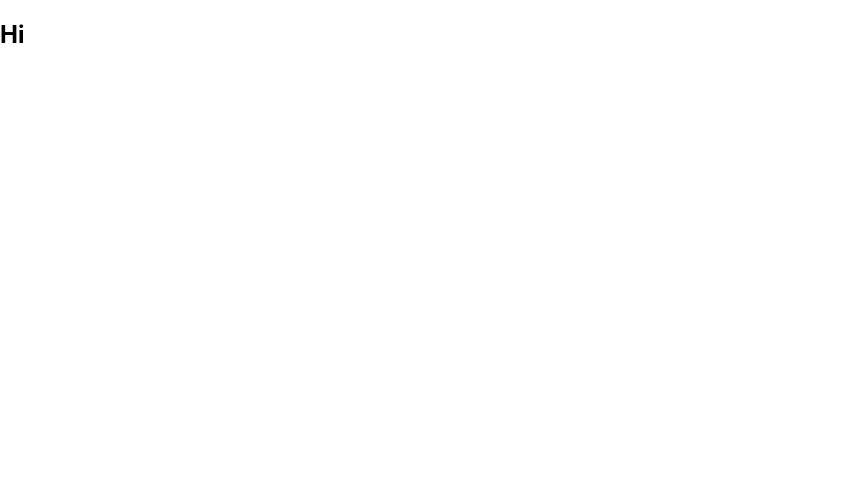
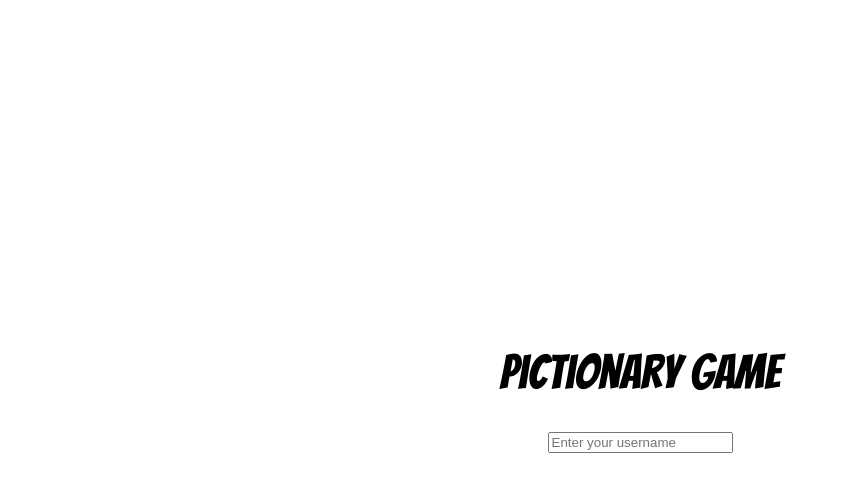
Before and after one commit to Reckadon/PictionaryApp, a React (Create React App) app in the folder client/: page / in a window 1280 px wide. Shown: the top 492 px of the page, without its empty margins (0-848 px from the left). Built offline with nearby package versions, Linux system fonts and the light colour scheme.

Commit message:
added sass, font Banger and started HomePage

```diff
--- a/client/package.json
+++ b/client/package.json
@@ -6,9 +6,11 @@
 		"@testing-library/jest-dom": "^5.17.0",
 		"@testing-library/react": "^13.4.0",
 		"@testing-library/user-event": "^13.5.0",
+		"axios": "^1.6.5",
 		"react": "^18.2.0",
 		"react-dom": "^18.2.0",
 		"react-scripts": "5.0.1",
+		"sass": "^1.69.7",
 		"web-vitals": "^2.1.4"
 	},
 	"scripts": {
--- a/client/public/index.html
+++ b/client/public/index.html
@@ -7,9 +7,10 @@
 		<meta name="theme-color" content="#000000" />
 		<meta
 			name="description"
-      content="Web site created using create-react-app"
+			content="Pictionary App made under the NodeJS project category of the WoC 6.0"
 		/>
 		<link rel="apple-touch-icon" href="%PUBLIC_URL%/logo192.png" />
+		<link rel="stylesheet" type="text/css" href="//fonts.googleapis.com/css?family=Bangers" />
 		<!--
       manifest.json provides metadata used when your web app is installed on a
       user's mobile device or desktop. See https://developers.google.com/web/fundamentals/web-app-manifest/
@@ -24,7 +25,7 @@
       work correctly both with client-side routing and a non-root public URL.
       Learn how to configure a non-root public URL by running `npm run build`.
     -->
-    <title>React App</title>
+		<title>Pictionary App</title>
 	</head>
 	<body>
 		<noscript>You need to enable JavaScript to run this app.</noscript>
--- a/client/src/App.js
+++ b/client/src/App.js
@@ -1,5 +1,11 @@
+import { useState } from "react";
+import GameScreen from "./Screens/GameScreen";
+import HomeScreen from "./Screens/HomeScreen";
+
 function App() {
-	return <h2>Hi</h2>;
+	const [isInGame, setIsInGame] = useState(false);
+
+	return <>{isInGame ? <GameScreen /> : <HomeScreen />}</>;
 }
 
 export default App;
--- /dev/null
+++ b/client/src/Screens/GameScreen.jsx
@@ -0,0 +1,5 @@
+const GameScreen = () => {
+	return <div className="game-screen">Game</div>;
+};
+
+export default GameScreen;
--- /dev/null
+++ b/client/src/Screens/HomeScreen.jsx
@@ -0,0 +1,22 @@
+import { useState } from "react";
+import "./HomeScreen.scss";
+
+const HomeScreen = () => {
+	const [username, setUsername] = useState();
+
+	return (
+		<div className="home-screen">
+			<h1>Pictionary Game</h1>
+			<div className="card">
+				<input
+					type="text"
+					placeholder="Enter your username"
+					value={username}
+					onChange={e => setUsername(e.target.value)}
+				/>
+			</div>
+		</div>
+	);
+};
+
+export default HomeScreen;
--- /dev/null
+++ b/client/src/Screens/HomeScreen.scss
@@ -0,0 +1,17 @@
+.home-screen {
+	width: 100%;
+	height: 100%;
+	display: flex;
+	flex-direction: column;
+	justify-content: center;
+	align-items: center;
+
+	h1 {
+		font: {
+			family: Bangers;
+			size: 3em;
+			weight: 400;
+		}
+		margin-block-start: 0;
+	}
+}
--- a/client/src/index.css
+++ /dev/null
@@ -1,13 +0,0 @@
-body {
-  margin: 0;
-  font-family: -apple-system, BlinkMacSystemFont, 'Segoe UI', 'Roboto', 'Oxygen',
-    'Ubuntu', 'Cantarell', 'Fira Sans', 'Droid Sans', 'Helvetica Neue',
-    sans-serif;
-  -webkit-font-smoothing: antialiased;
-  -moz-osx-font-smoothing: grayscale;
-}
-
-code {
-  font-family: source-code-pro, Menlo, Monaco, Consolas, 'Courier New',
-    monospace;
-}
--- a/client/src/index.js
+++ b/client/src/index.js
@@ -1,6 +1,6 @@
 import React from "react";
 import ReactDOM from "react-dom/client";
-import "./index.css";
+import "./index.scss";
 import App from "./App";
 
 const root = ReactDOM.createRoot(document.getElementById("root"));
--- /dev/null
+++ b/client/src/index.scss
@@ -0,0 +1,15 @@
+body {
+	margin: 0;
+	font-family: -apple-system, BlinkMacSystemFont, "Segoe UI", "Roboto", "Oxygen", "Ubuntu",
+		"Cantarell", "Fira Sans", "Droid Sans", "Helvetica Neue", sans-serif;
+	-webkit-font-smoothing: antialiased;
+	-moz-osx-font-smoothing: grayscale;
+}
+
+code {
+	font-family: source-code-pro, Menlo, Monaco, Consolas, "Courier New", monospace;
+}
+
+#root {
+	height: 100vh;
+}
```
Also changed, not shown: 1 other file (tests, documents, lock files or other folders). Lines whose indentation alone changed are shown as unchanged.
